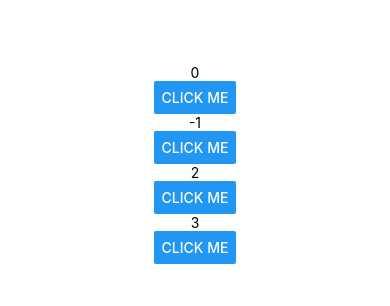
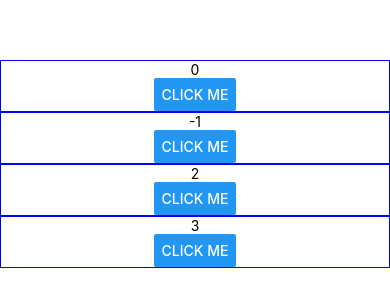
Before and after one commit to ShinYooJung/ReactNative-2, a React Native app: screen / in a window 390 px wide. Shown: the part 258-564 px from the top of the page. Built offline with nearby package versions, Linux system fonts and the light colour scheme.

Commit message:
11. width: percentage

```diff
--- a/App.js
+++ b/App.js
@@ -51,6 +51,8 @@ const styles = StyleSheet.create({
     },
     buttonContainer: {
         alignItems: 'center',
-        width: 300,
+        width: '100%',
+        borderWidth: 1,
+        borderColor: 'blue',
     },
 });
```
